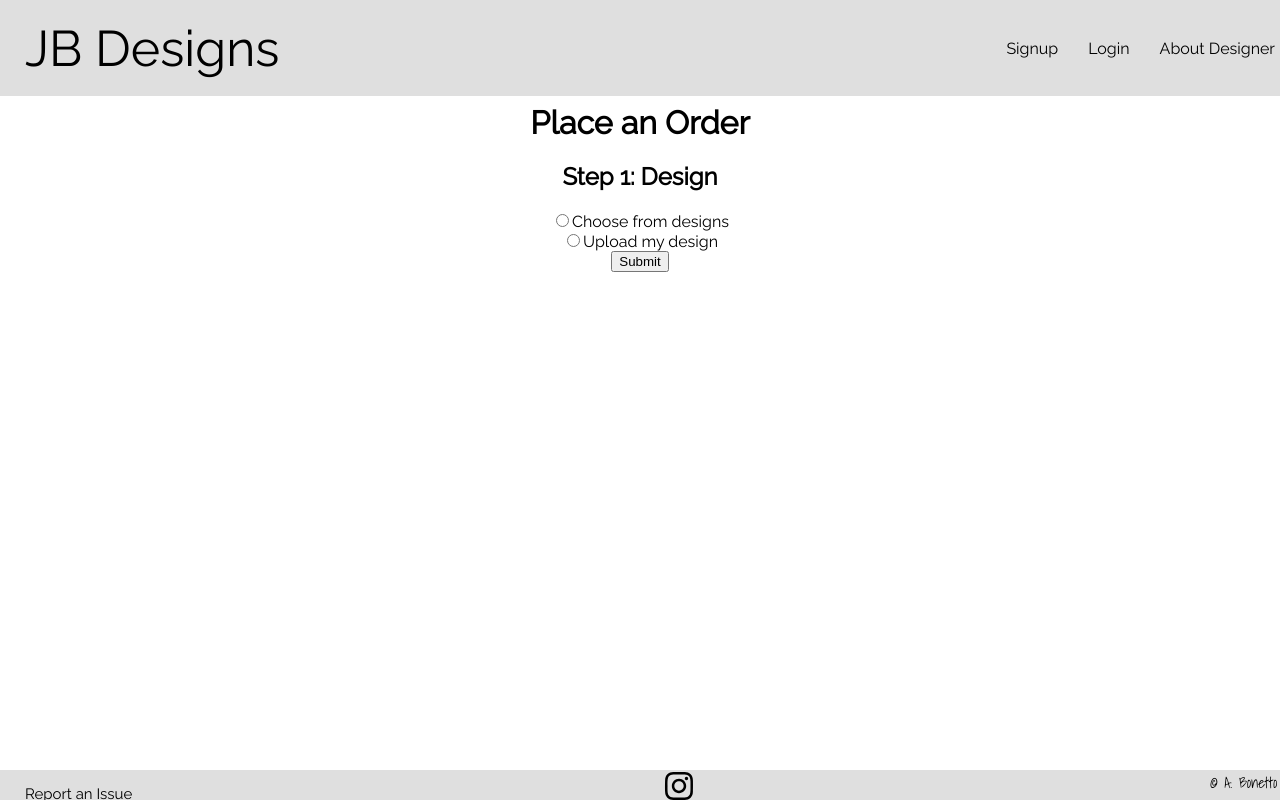
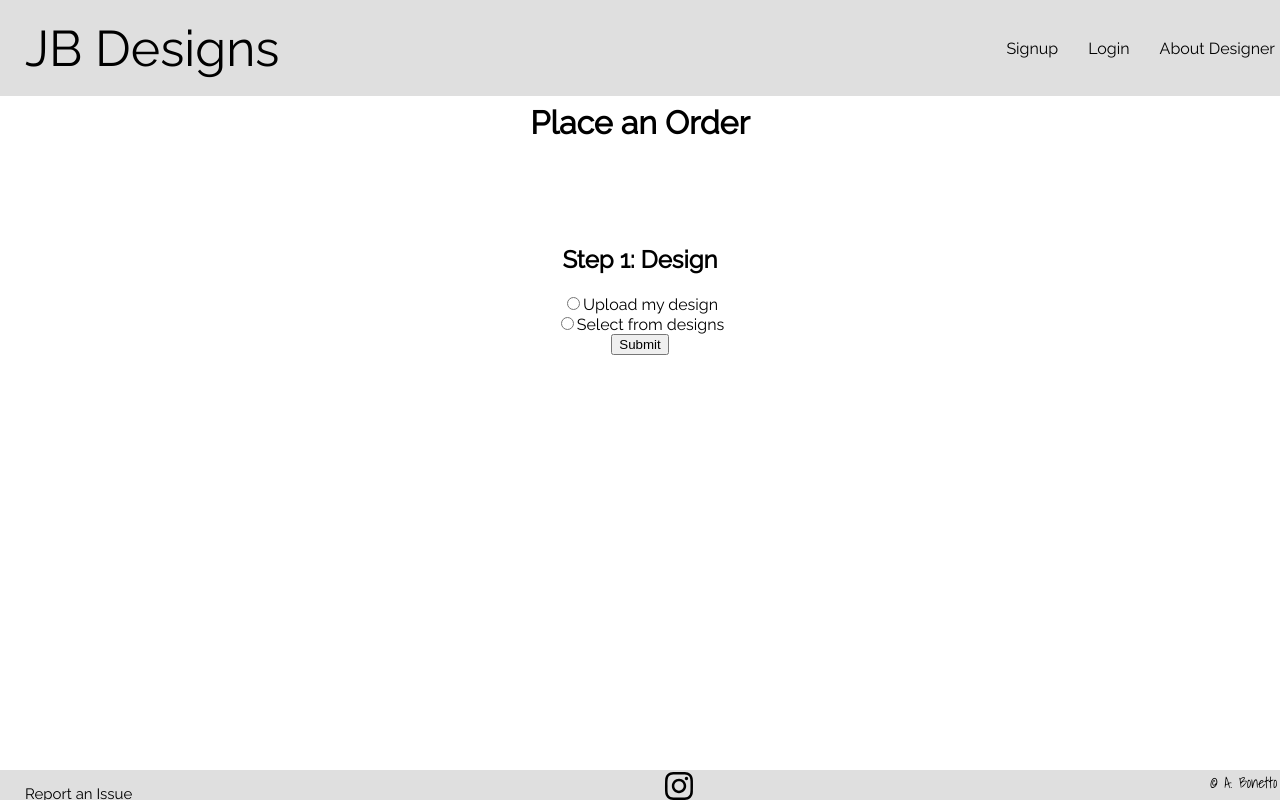
Before and after one commit to ambonetto/Project-4-Frontend, a React (Create React App) app in the folder shirts-frontend/: page /placeorder/step1 in a window 1280 px wide. Built offline with nearby package versions, Linux system fonts and the light colour scheme.

Commit message:
Working Step 1

```diff
--- a/shirts-frontend/src/App.js
+++ b/shirts-frontend/src/App.js
@@ -25,7 +25,7 @@ import ProfileContainer from './components/MyAccount/ProfileContainer';
 import AboutDesignContainer from './components/AboutDesigner/AboutDesignerContainer';
 
 // import Shirts Container
-import ShirtsContainer from './components/Shirts/ShirtsContainer';
+import PlaceOrder from './components/PlaceOrder/Step1/Step1Container';
 
 // import Footer
 import Footer from './components/Footer';
@@ -138,7 +138,7 @@ class App extends Component {
             return <AboutDesignContainer />
           }} />
           <Route path="/placeorder" render={() => {
-            return <ShirtsContainer />
+            return <PlaceOrder />
           }} />
         </Switch>
         <Footer />
--- /dev/null
+++ b/shirts-frontend/src/components/PlaceOrder/Step1/Step1.js
@@ -0,0 +1,39 @@
+// import React
+import React from 'react';
+
+// class base
+//  Step 1: Choose from designs or upload design
+const Step1 = (props) => {
+    console.log(props)
+    return(
+        <div className="container">
+            <h2>Step 1: Design</h2>
+            <form onSubmit={(e) => props.handleLocation(e)}>
+                <label>
+                    <input
+                        type="radio"
+                        checked={props.checked}
+                        value="Upload"
+                        onChange={props.handleCheck}
+                    />
+                    Upload my design
+                </label>
+                <br />
+                <label>
+                    <input
+                        type="radio"
+                        checked={props.checked}
+                        value="Select"
+                        onChange={props.handleCheck}
+                    />
+                    Select from designs
+                </label>
+                <br />
+                <input type="Submit" value="Submit" />
+            </form>
+        </div>
+    )
+}
+
+// export Step 1
+export default Step1;
--- /dev/null
+++ b/shirts-frontend/src/components/PlaceOrder/Step1/Step1Container.js
@@ -0,0 +1,70 @@
+// import React
+import React, {Component} from 'react';
+
+// import Step 1
+import Step1 from './Step1';
+
+// import Step 2
+import Step2Container from '../Step2/Step2Container';
+
+// class base
+//  placing order based on what is selected
+//      Step 1: Design -> choose from an already made design or upload your own
+//      Step 2: Select Design/Upload Design
+//      Step 3: Select Shirt Type -> long sleeve, short sleeve, etc.
+//      Step 4: Select Shirt Color -> black, white, pink, etc.
+//      Step 5: Select Shirt Sizes and Quantity -> Medium, 15
+//      Step 6: Review Order and Place Order
+class Step1Container extends Component {
+    constructor(props) {
+        super(props);
+
+        this.state = {
+            isChecked: false,
+            location: null
+        }
+    }
+
+    // handle check function
+    handleCheck = (e) => {
+        this.setState({
+            isChecked: e.target.value
+        })
+    }
+
+    // handle location function
+    handleLocation = (e) => {
+        // prevents page refresh
+        e.preventDefault();
+        if (this.state.isChecked === "Upload") {
+            this.props.history.push('/placeorder/upload');
+        } else {
+            this.props.history.push('/placeorder/designs')
+        }
+
+        this.setState({
+            location: "found"
+        })
+    }
+
+    render() {
+        return(
+            <div className="container">
+                <h1>Place an Order</h1>
+                {!this.state.location ?
+                    <Step1
+                        isChecked={this.state.isChecked}
+                        handleCheck={this.handleCheck}
+                        handleLocation={this.handleLocation}
+                    />
+                :
+                    <Step2Container />
+                }
+
+            </div>
+        )
+    }
+}
+
+// export Shirts Container
+export default Step1Container;
--- a/shirts-frontend/src/components/Shirts/CheckBox.js
+++ /dev/null
@@ -1,22 +0,0 @@
-// import React
-import React from 'react';
-
-const CheckBox = (props) => {
-    console.log("I am so here")
-    return (
-        <div>
-            <form onSubmit={(e) => this.handleLocation(e)}>
-                <input
-                    type="radio"
-                    checked={props.isChecked}
-                    value={props.value}
-                    onClick={props.handleCheck}
-                />
-                {props.value}
-            </form>
-        </div>
-    )
-}
-
-// export Check Box
-export default CheckBox;
--- a/shirts-frontend/src/components/Shirts/ShirtsContainer.js
+++ /dev/null
@@ -1,78 +0,0 @@
-// import React
-import React, {Component} from 'react';
-
-// import Step 1
-import Step1 from './Step1';
-
-// import Link
-import {Route, Link, withRouter} from 'react-router-dom';
-
-// import upload design
-import UploadDesign from './UploadDesign';
-
-// class base
-//  placing order based on what is selected
-//      Step 1: Design -> choose from an already made design or upload your own
-//      Step 2: Select Design/Upload Design
-//      Step 3: Select Shirt Type -> long sleeve, short sleeve, etc.
-//      Step 4: Select Shirt Color -> black, white, pink, etc.
-//      Step 5: Select Shirt Sizes and Quantity -> Medium, 15
-//      Step 6: Review Order and Place Order
-class ShirtsContainer extends Component {
-    constructor(props) {
-        super(props);
-
-        this.state = {
-            designs: [
-                {id: 1, value: "Choose from designs", isChecked: false},
-                {id: 2, value: "Upload my design", isChecked: false}
-            ]
-        }
-    }
-
-    // handle check function
-    handleCheck = (e) => {
-        let designs = this.state.designs
-        designs.forEach(design => {
-            if (design.value === e.target.value) {
-                design.isChecked = e.target.checked
-            }
-        })
-
-        console.log(designs)
-
-        this.setState({
-            designs: designs
-        })
-    }
-
-    // handle location function
-    handleLocation = (e) => {
-        console.log("I am here")
-        console.log(this.state.designs)
-        e.preventDefault();
-        if (this.state.designs.id === 1) {
-            this.props.history.push('/placeorder/designs');
-        } else {
-            this.props.history.push('/placeorder/upload')
-        }
-    }
-
-    render() {
-        return(
-            <div className="container">
-                <Step1
-                    designs={this.state.designs}
-                    handleCheck={this.handleCheck}
-                    handleLocation={this.handleLocation}
-                />
-                <Route path="/placeorder/upload" render={() => {
-                    return <UploadDesign />
-                }} />
-            </div>
-        )
-    }
-}
-
-// export Shirts Container
-export default withRouter (ShirtsContainer);
--- a/shirts-frontend/src/components/Shirts/Step1.js
+++ /dev/null
@@ -1,35 +0,0 @@
-// import React
-import React from 'react';
-
-// import Check Box
-import CheckBox from './CheckBox';
-
-// class base
-//  Step 1: Choose from designs or upload design
-const Step1 = (props) => {
-    console.log(props)
-    return(
-        <div className="container">
-            <h1>Place an Order</h1>
-            <h2>Step 1: Design</h2>
-            <form onSubmit={(e) => this.handleLocation(e)}>
-                {
-                    props.designs.map((design, index) => {
-                        return(
-                            <CheckBox
-                                key={index}
-                                {...design}
-                                handleCheck={props.handleCheck}
-                                handleLocation={props.handleLocation}
-                            />
-                        )
-                    })
-                }
-                <input type="Submit" value="Submit" />
-            </form>
-        </div>
-    )
-}
-
-// export Step 1
-export default Step1;
```
Also changed, not shown: shirts-frontend/src/components/PlaceOrder/Step2/Design.js (added, +11 -0 lines), shirts-frontend/src/components/PlaceOrder/Step2/Step2Container.js (added), shirts-frontend/src/components/PlaceOrder/Step2/UploadDesign.js (renamed from shirts-frontend/src/components/Shirts/UploadDesign.js).
